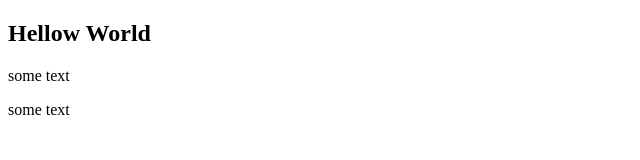
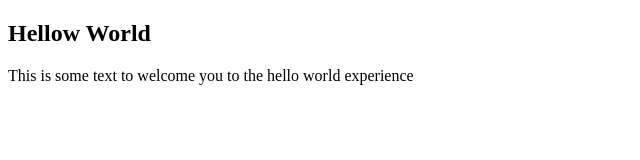
Before and after one commit to joshyhud/Hello-World, a plain HTML site: page index.html in a window 1280 px wide. Shown: the whole page, without its empty margins (0-640 px from the left). Drawn offline with Linux system fonts and the light colour scheme.

Commit message:
hello world for staging check

```diff
--- a/index.html
+++ b/index.html
@@ -5,7 +5,6 @@
 </head>
 <body>
 <h2> Hellow World</h2>
-<p>some text</p>
-<p>some text</p>
+<p> This is some text to welcome you to the hello world experience</p>
 </body>
 </html>
```
